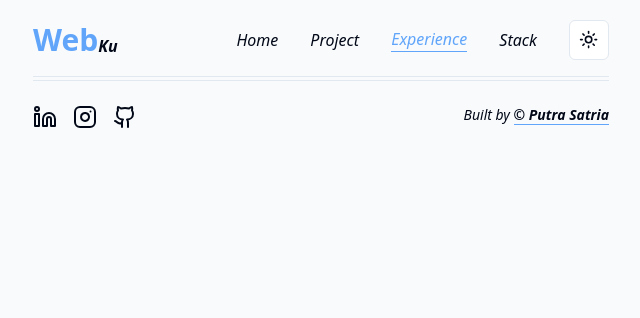
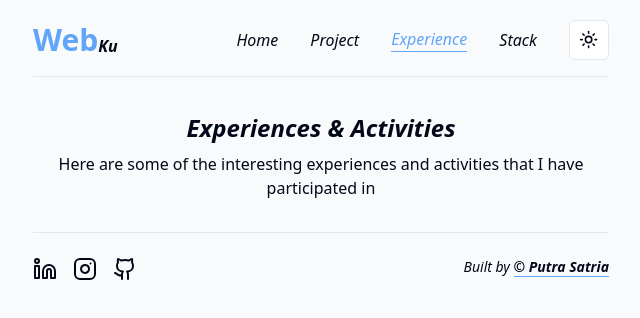
Before and after one commit to mpsalunggg/webku, a Next.js app: page /experience in a window 1280 px wide. Shown: the top 318 px of the page, without its empty margins (319-959 px from the left). Built offline with nearby package versions, Linux system fonts and the light colour scheme.

Commit message:
add: header experiences

```diff
--- a/src/features/Experience/index.tsx
+++ b/src/features/Experience/index.tsx
@@ -1,4 +1,16 @@
 const ExperiencePage = () => {
-  return <section className="container"></section>;
+  return (
+    <section className="container flex flex-col items-center w-full">
+      <div className="my-8 text-center space-y-2 w-full">
+        <h1 className="text-2xl font-semibold italic">
+          Experiences & Activities
+        </h1>
+        <p className="">
+          Here are some of the interesting experiences and activities that I
+          have participated in
+        </p>
+      </div>
+    </section>
+  );
 };
 export default ExperiencePage;
```
